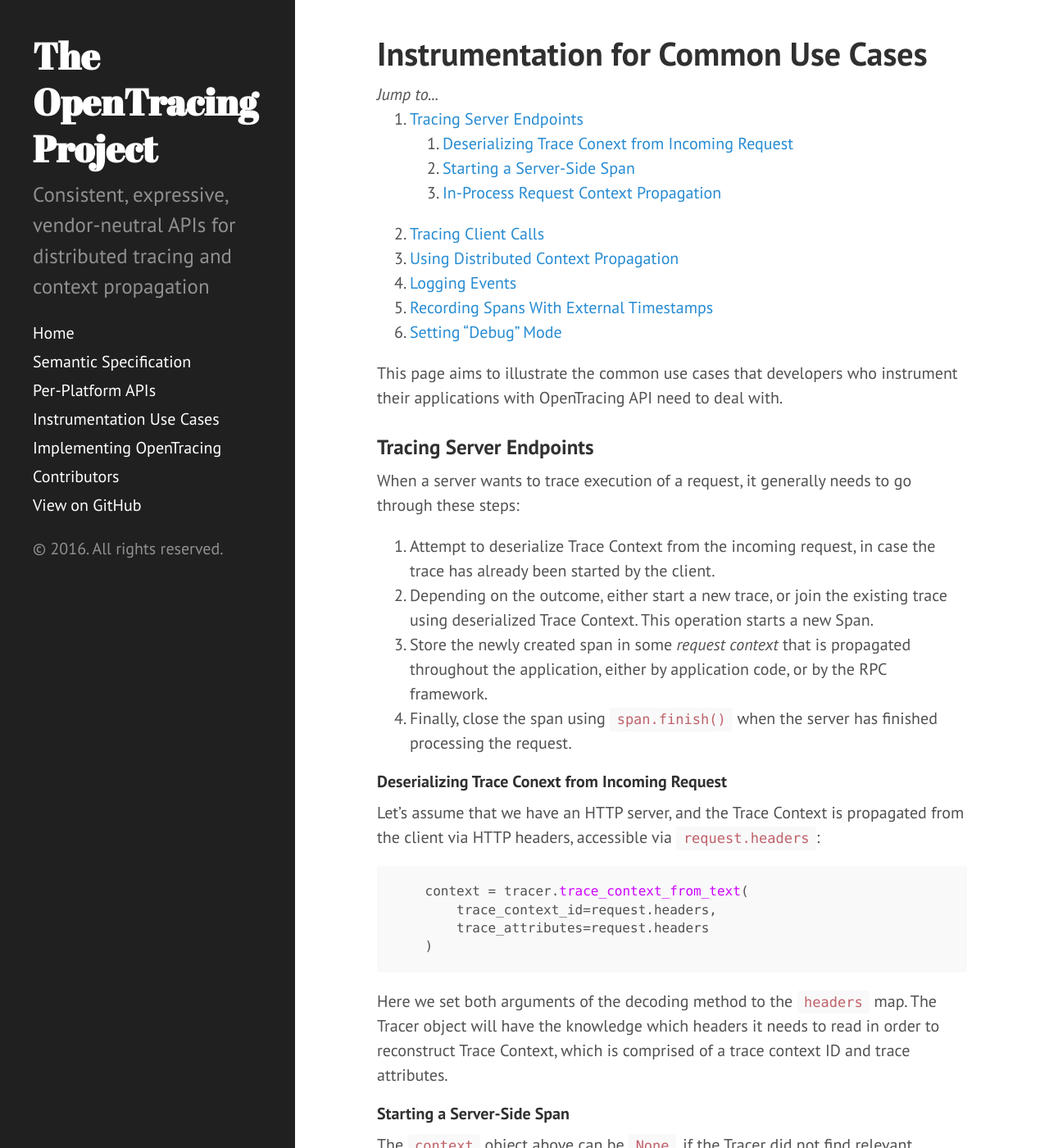
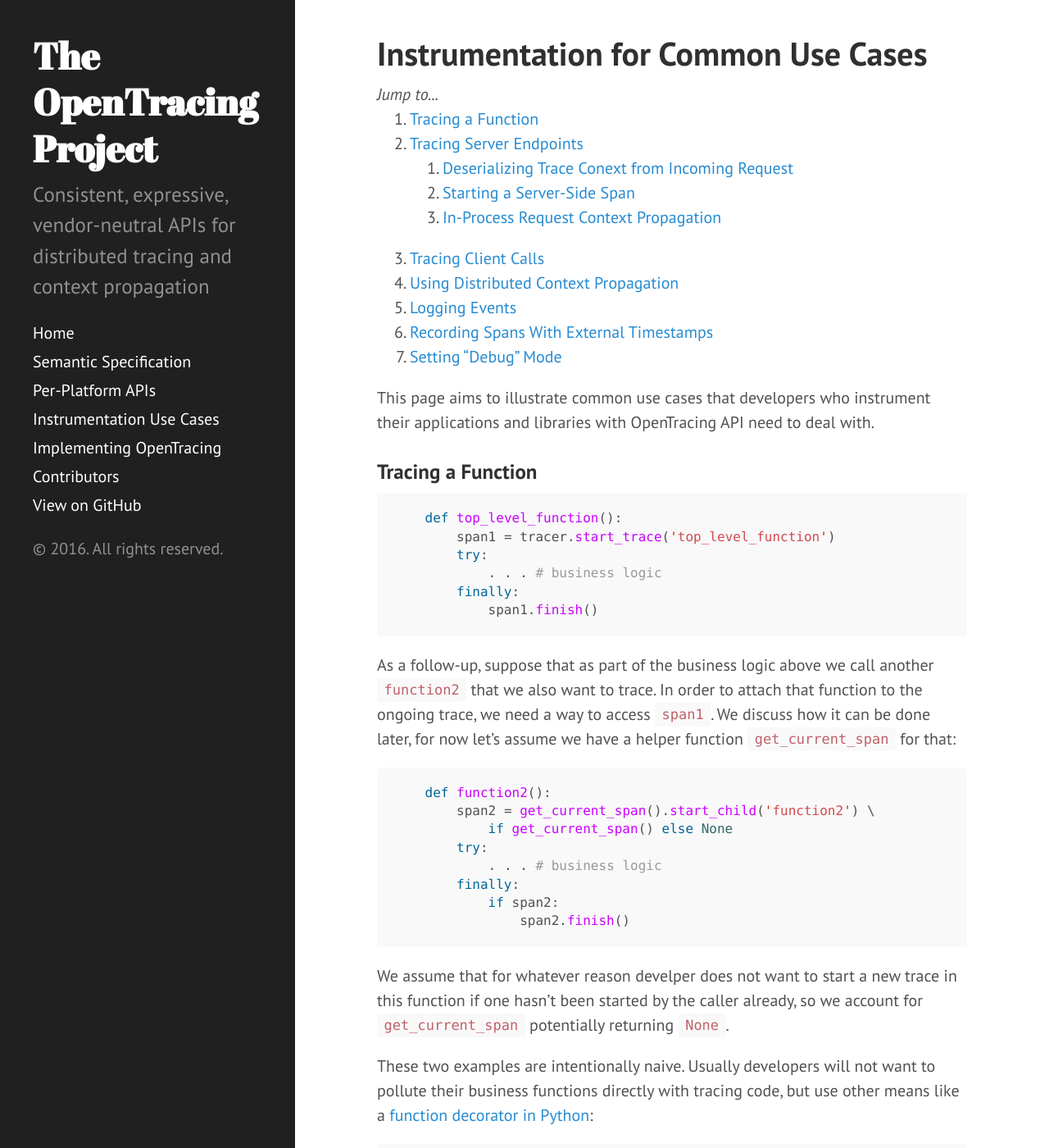
Before and after one commit to opentracing/opentracing.io, a Jekyll site: the page built from use-cases.md, in a window 1280 px wide and 1400 px high. Shown: the whole window at 82% size. Built offline with Jekyll 4.4.1, drawn with Linux system fonts in a browser that asks for light colours; Markdown is read by kramdown in place of the engine named in the settings; some of the changed text lies outside the part shown.

Commit message:
Add example of tracing a single function

````diff
--- a/use-cases.md
+++ b/use-cases.md
@@ -4,7 +4,41 @@
 ---
 <div id="toc"></div>
 
-This page aims to illustrate the common use cases that developers who instrument their applications with OpenTracing API need to deal with.
+This page aims to illustrate common use cases that developers who instrument their applications and libraries with OpenTracing API need to deal with.
+
+### Tracing a Function
+
+```python
+    def top_level_function():
+        span1 = tracer.start_trace('top_level_function')
+        try:
+            . . . # business logic
+        finally:
+            span1.finish()
+```
+
+As a follow-up, suppose that as part of the business logic above we call another `function2` that we also want to trace. In order to attach that function to the ongoing trace, we need a way to access `span1`. We discuss how it can be done later, for now let's assume we have a helper function `get_current_span` for that:
+
+```python
+    def function2():
+        span2 = get_current_span().start_child('function2') \
+            if get_current_span() else None
+        try:
+            . . . # business logic
+        finally:
+            if span2:
+                span2.finish()
+```
+
+We assume that for whatever reason develper does not want to start a new trace in this function if one hasn't been started by the caller already, so we account for `get_current_span` potentially returning `None`.
+
+These two examples are intentionally naive. Usually developers will not want to pollute their business functions directly with tracing code, but use other means like a [function decorator in Python](https://github.com/uber-common/opentracing-python-instrumentation/blob/master/opentracing_instrumentation/local_span.py#L59):
+
+```python
+    @traced_function
+    def top_level_function():
+        ... # business logic
+```
 
 ### Tracing Server Endpoints
 
@@ -26,7 +60,7 @@
     )
 ```
 
-Here we set both arguments of the decoding method to the `headers` map. The Tracer object will have the knowledge which headers it needs to read in order to reconstruct Trace Context, which is comprised of a trace context ID and trace attributes.
+Here we set both arguments of the decoding method to the `headers` map. The Tracer object knows which headers it needs to read in order to reconstruct Trace Context, which comprises a trace context ID and trace attributes.
 
 #### Starting a Server-Side Span
 
````
